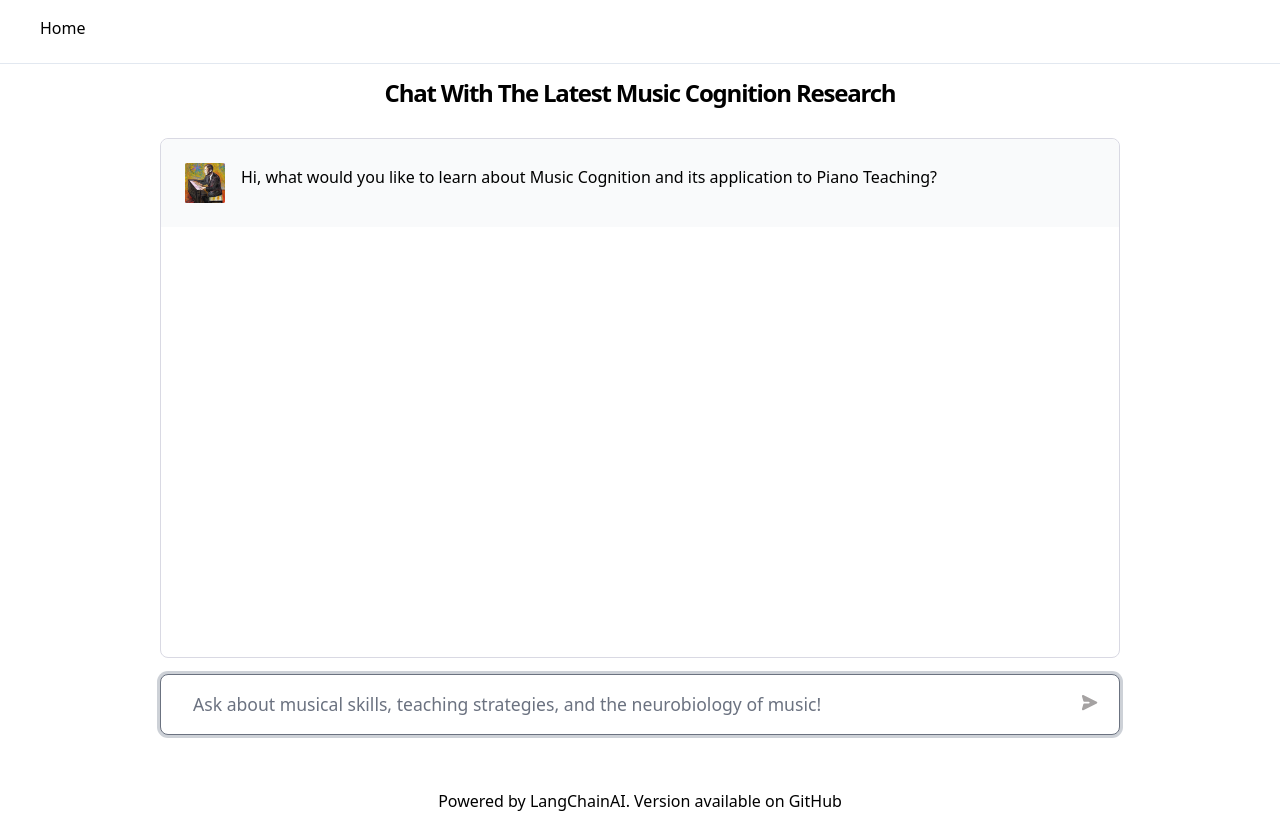
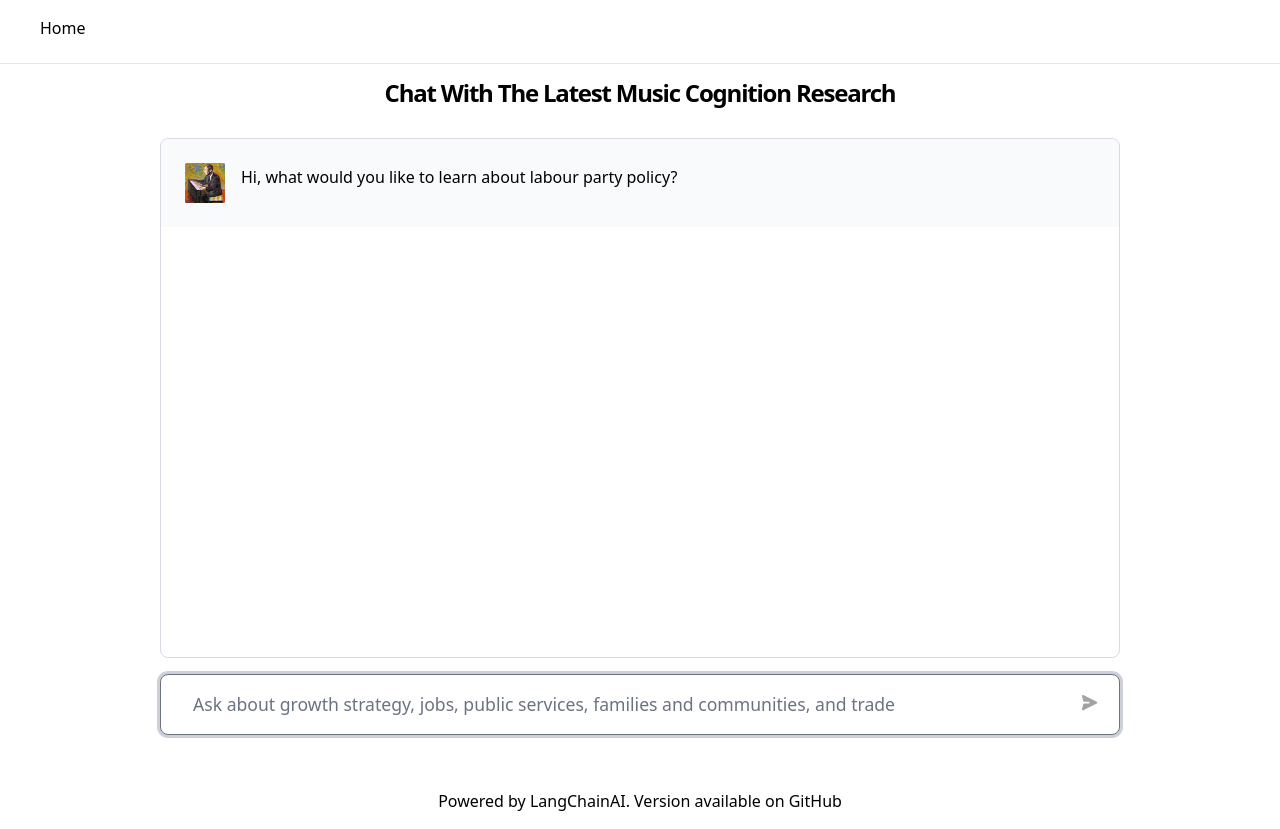
Before and after one commit to mayooear/gpt4-pdf-chatbot-langchain, a Next.js app: page / in a window 1280 px wide. Built offline with nearby package versions, Linux system fonts and the light colour scheme.

Commit message:
edited prompt and docs

```diff
--- a/config/pinecone.ts
+++ b/config/pinecone.ts
@@ -8,6 +8,6 @@ if (!process.env.PINECONE_INDEX_NAME) {
 
 const PINECONE_INDEX_NAME = process.env.PINECONE_INDEX_NAME ?? '';
 
-const PINECONE_NAME_SPACE = 'my_namespace'; //namespace is optional for your vectors
+const PINECONE_NAME_SPACE = 'labour_namespace'; //namespace is optional for your vectors
 
 export { PINECONE_INDEX_NAME, PINECONE_NAME_SPACE };
--- a/pages/index.tsx
+++ b/pages/index.tsx
@@ -25,7 +25,7 @@ export default function Home() {
   }>({
     messages: [
       {
-        message: 'Hi, what would you like to learn about Music Cognition and its application to Piano Teaching?',
+        message: 'Hi, what would you like to learn about labour party policy?',
         type: 'apiMessage',
       },
     ],
@@ -224,7 +224,7 @@ export default function Home() {
                     placeholder={
                       loading
                         ? 'Waiting for response...'
-                        : 'Ask about musical skills, teaching strategies, and the neurobiology of music!'
+                        : 'Ask about growth strategy, jobs, public services, families and communities, and trade'
                     }
                     value={query}
                     onChange={(e) => setQuery(e.target.value)}
```
